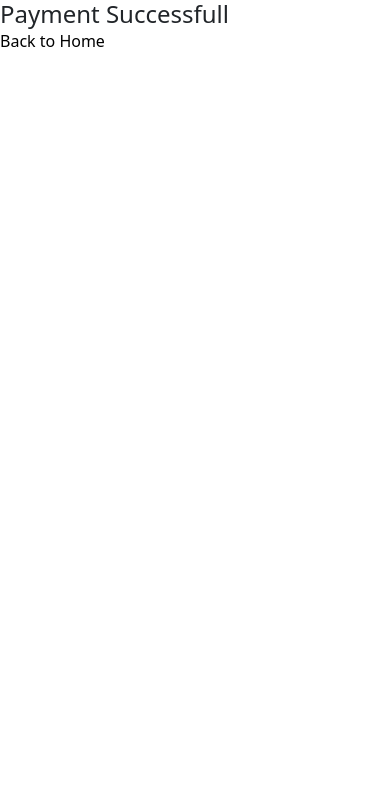
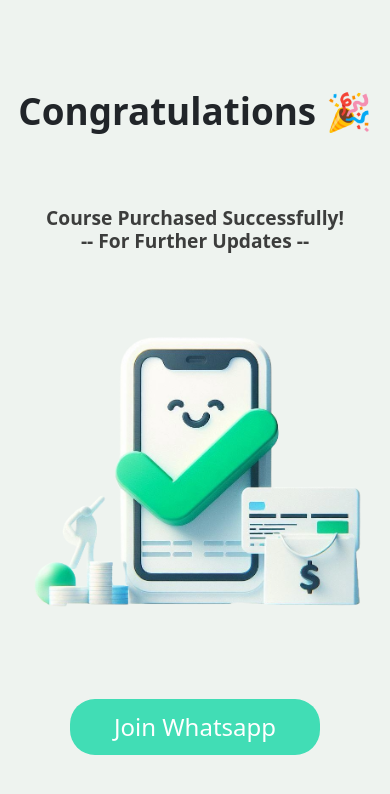
Before and after one commit to ValscoTech/ValscoTech-WebApp, a React (Create React App) app: page /success in a window 390 px wide. Shown: the top 794 px of the page. Built offline with nearby package versions, Linux system fonts and the light colour scheme; no server answers; the database is empty.

Commit message:
Payment Pages Desinged

```diff
--- a/src/App.js
+++ b/src/App.js
@@ -20,9 +20,7 @@
 import PrivacyPageBody from "./Page_Components/PrivacyPage/Privacy";
 import ReadBlogsBody from "./Page_Components/ReadBlog/ReadBlog";
 import RefundPageBody from "./Page_Components/RefundPage/RefundPage";
-import RegistrationForm from "./Page_Components/ServicePage/MainServicePage/RegistrationForm";
 import ServiceBody from "./Page_Components/ServicePage/MainServicePage/ServiceBody";
-import ServicePageHero from "./Page_Components/ServicePage/MainServicePage/ServicePageHero";
 import ServicesDisplayBody from "./Page_Components/ServicePage/ServicesDisplayPage/ServicesDisplay";
 
 import TermsAndConditionPageBody from "./Page_Components/TermsConditionPage/TermsCondition";
--- a/src/Components/Alerts/Alert.js
+++ b/src/Components/Alerts/Alert.js
@@ -14,7 +14,7 @@
         <title>{props.alertMsg ? props.alertMsg : "Alert"}</title>
       </Helmet>
       <div className="alert-main-div">
-        {props.alertMsg && props.alertMsg != "" && (
+        {props.alertMsg && props.alertMsg !== "" && (
           <div
             className="alert-div"
             style={{ backgroundColor: `${props.alertColor}` }}
--- a/src/Components/Navbars/Navbar.css
+++ b/src/Components/Navbars/Navbar.css
@@ -61,7 +61,7 @@
     display: none;
 }
 
-.nav-item {
+.nav-item a {
     position: relative;
     padding: 0.5rem;
     border-radius: 5px;
@@ -84,15 +84,11 @@
     color: white;
 }
 
-.nav-item:hover {
+.nav-item a:hover {
     color: white;
     cursor: pointer;
     font-weight: 700;
     background: linear-gradient(90deg, hsla(207, 96%, 69%, 1) 0%, hsla(220, 97%, 64%, 1) 0%, hsla(192, 89%, 63%, 1) 100%);
-}
-
-.nav-item:hover a {
-    color: white;
 }
 
 .register-navbtn:hover {
@@ -181,21 +177,27 @@
     }
 
     .nav-item {
+        width: 100%;
+        padding: 0;
+    }
+
+    .nav-item a {
         padding: 1rem;
         margin: 0;
         width: 100%;
         background-color: hsla(0, 0%, 100%, .436);
+        display: block;
     }
 
-    .nav-item:hover,
-    .nav-links:hover .nav-item {
-        padding: 1rem;
+    .nav-item a:hover,
+    .nav-links a:hover {
+        padding-left: 1.5rem;
     }
 
-    .nav-item:hover a,
+    /* .nav-item:hover a,
     .nav-links:hover a {
         margin-left: 1.5rem;
-    }
+    } */
 
     .menu-icon {
         display: block;
--- a/src/Components/Payment_redirect/Failure.js
+++ b/src/Components/Payment_redirect/Failure.js
@@ -1,20 +1,20 @@
-import React from 'react'
-import { useNavigate } from 'react-router-dom';
+import React from "react";
+import { Link } from "react-router-dom";
+import failureImg from "../../Assets/Payment_Assets/error_illustration.jpg";
+const Failure = () => {
+  return (
+    <section
+      className="payment_container"
+      style={{ backgroundColor: "#F9F9EFff" }}
+    >
+      <div className="illustation_container">
+        <img src={failureImg} alt="" />
+      </div>
+      <h1>oops! payment failed</h1>
+      <h2>something went wrong try again later</h2>
+      <Link to="/Courses">Back to Courses</Link>
+    </section>
+  );
+};
 
-const Failure = () => {
-    // const navigate = useNavigate()
-    return (
-        <div className="container">
-          <div className="row justify-content-center">
-            <div className="col-md-6 text-center">
-                <div className="alert alert-danger text-center">
-                    <h4 className="alert-heading">Oops, something went wrong!</h4>
-                </div>
-                <a href='/'>Back to Home</a>
-            </div>
-          </div>
-        </div>
-      );
-}
-
-export default Failure
+export default Failure;
--- a/src/Components/Payment_redirect/Success.js
+++ b/src/Components/Payment_redirect/Success.js
@@ -1,17 +1,23 @@
 import React from "react";
-
+import "./success.css";
+import succesImg from "../../Assets/Payment_Assets/success_illustration.png";
 const Success = () => {
   return (
-    <div className="container">
-      <div className="row justify-content-center">
-        <div className="col-md-6 text-center">
-          <div className="alert alert-success text-center">
-            <h4 className="alert-heading">Payment Successfull</h4>
-          </div>
-          <a href="/">Back to Home</a>
+    <>
+      <section className="payment_container">
+        <h1>Congratulations 🎉</h1>
+        <h2>
+          Course Purchased Successfully! <br />
+          -- For Further Updates --
+        </h2>
+        <div className="illustation_container">
+          <img src={succesImg} alt="Error in loading illustration" />
         </div>
-      </div>
-    </div>
+        <a href="https://chat.whatsapp.com/J8hDrhp50Q570ICUaChfad">
+          Join Whatsapp
+        </a>
+      </section>
+    </>
   );
 };
 
--- /dev/null
+++ b/src/Components/Payment_redirect/success.css
@@ -0,0 +1,56 @@
+.payment_container {
+    width: 100%;
+    background-color: #EEF3EFff;
+    height: 100vh;
+    display: flex;
+    flex-direction: column;
+    justify-content: space-evenly;
+    align-items: center;
+    text-align: center;
+    padding: 1rem;
+}
+
+.payment_container h1 {
+    font-size: 3.5rem;
+    font-weight: 700;
+    word-wrap: normal;
+}
+
+.payment_container h2 {
+    color: rgba(0, 0, 0, 0.75);
+    font-weight: 600;
+}
+
+.payment_container .illustation_container {
+    max-width: 440px;
+}
+
+.payment_container .illustation_container img {
+    width: 100%;
+}
+
+.payment_container a {
+    padding: 10px;
+    max-width: 350px;
+    min-width: 250px;
+    font-size: 1.5rem;
+    background-color: #41DDB5;
+    border-radius: 25px;
+    color: white;
+    cursor: pointer;
+}
+
+.payment_container a:hover {
+    transform: scale(1.02);
+    background-color: #258069;
+}
+
+@media (max-width : 500px) {
+    .payment_container h1 {
+        font-size: 2.3rem;
+    }
+
+    .payment_container h2 {
+        font-size: 1.2rem;
+    }
+}
--- a/src/Page_Components/ServicePage/MainServicePage/ServiceBody.css
+++ b/src/Page_Components/ServicePage/MainServicePage/ServiceBody.css
@@ -345,10 +345,10 @@
 .course-register-form button {
     border-radius: 8px;
     background: #FC346C;
-    padding: 20px 60px;
+    padding: 20px;
     width: fit-content;
     color: white;
-    font-size: 2.5rem;
+    font-size: 1.25rem;
     font-weight: 600;
     cursor: pointer;
 }
@@ -397,10 +397,6 @@
         flex-direction: column;
     }
 
-    .course-register-form button {
-        font-size: 1.5rem;
-    }
-
     .about-service-steps.odd,
     .about-service-steps {
         flex-direction: column;
--- a/src/Page_Components/ServicePage/ServicesDisplayPage/servicesData.js
+++ b/src/Page_Components/ServicePage/ServicesDisplayPage/servicesData.js
@@ -238,7 +238,7 @@
     content:
       "HTML annd CSS,Javascript,Front-End Web Developement, React(Web Framework), Web Development, User Experience, Algorithms, Computer Science Web Design, Collaboration, Interactive Desgin, Product Design",
     imgLink: frontend_Illustration,
-    amount: 3000,
+    amount: 3500,
   },
   {
     title: "Backend Website Development",
```
Also changed, not shown: src/Assets/Payment_Assets/error_illustration.jpg (added), src/Assets/Payment_Assets/success_illustration.png (added).
